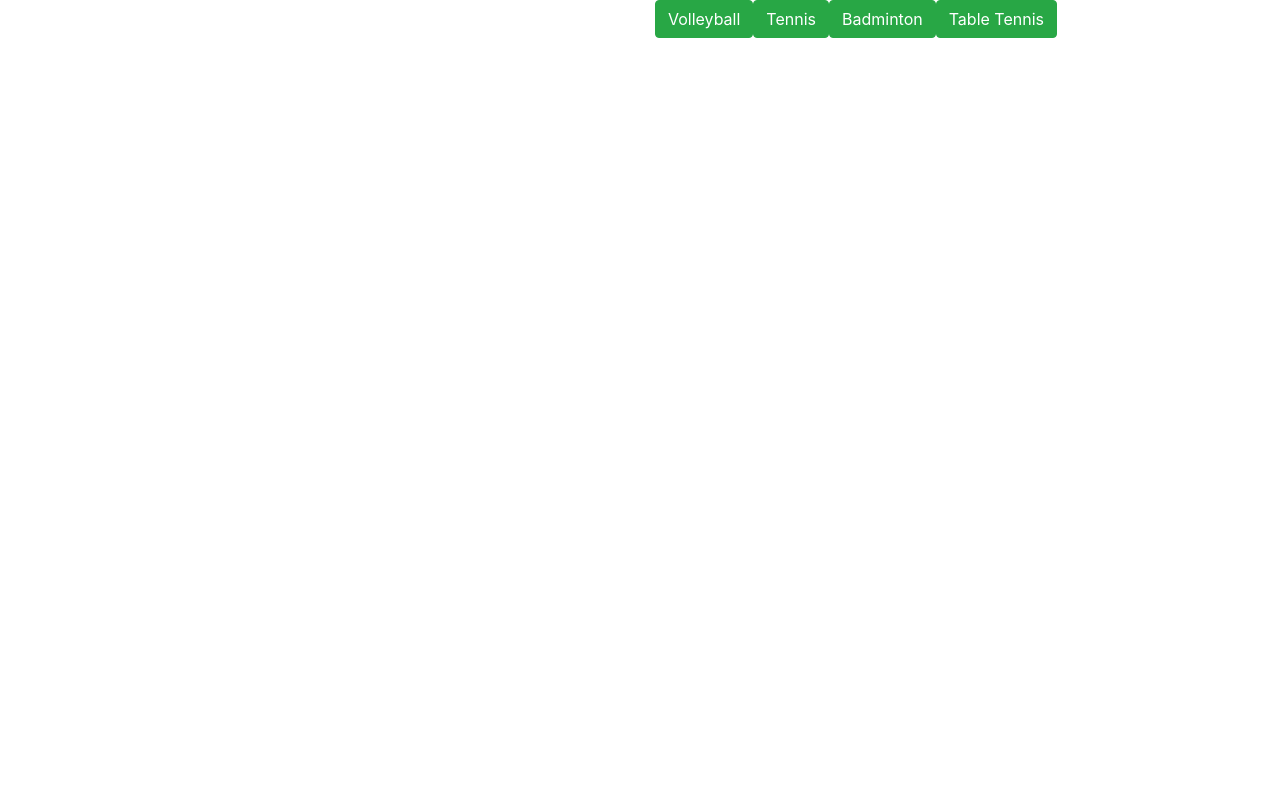
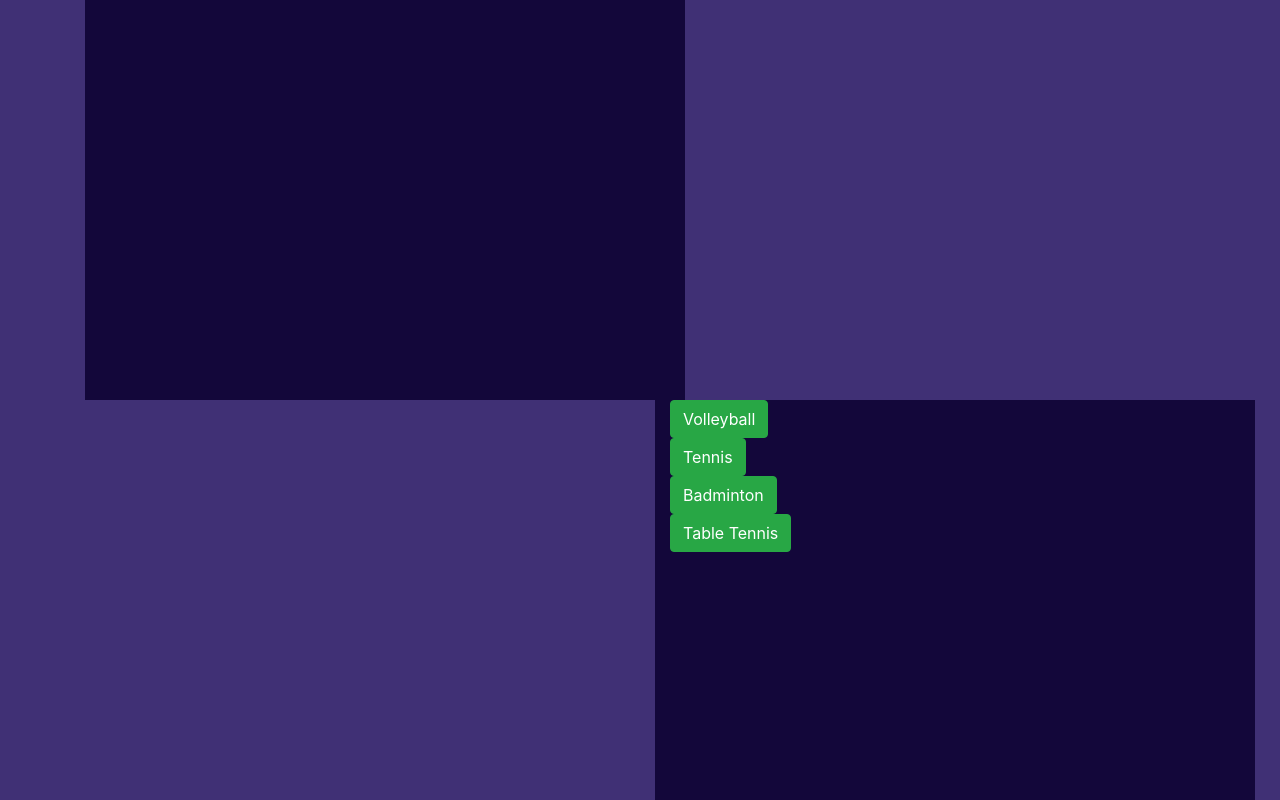
Before and after one commit to quintonqt/NetApp, a React (Create React App) app: page / in a window 1280 px wide. Built offline with nearby package versions, Linux system fonts and the light colour scheme.

Commit message:
Started structure for MatchFinder

```diff
--- a/src/App.css
+++ b/src/App.css
@@ -1,38 +1,13 @@
-.App {
-  text-align: center;
+body {
+	background: #403075;
 }
 
-.App-logo {
-  height: 40vmin;
-  pointer-events: none;
+.widget {
+	background: #13073a;
+	color: white;
 }
 
-@media (prefers-reduced-motion: no-preference) {
-  .App-logo {
-    animation: App-logo-spin infinite 20s linear;
-  }
+.score-widget {
+	width: 600px;
+	height: 400px;
 }
-
-.App-header {
-  background-color: #282c34;
-  min-height: 100vh;
-  display: flex;
-  flex-direction: column;
-  align-items: center;
-  justify-content: center;
-  font-size: calc(10px + 2vmin);
-  color: white;
-}
-
-.App-link {
-  color: #61dafb;
-}
-
-@keyframes App-logo-spin {
-  from {
-    transform: rotate(0deg);
-  }
-  to {
-    transform: rotate(360deg);
-  }
-}
--- a/src/App.js
+++ b/src/App.js
@@ -42,7 +42,7 @@ class App extends React.Component {
 
 class MatchFinder extends React.Component {
 	render() {
-		return <div></div>;
+		return <div className="widget score-widget"></div>;
 	}
 }
 
@@ -75,8 +75,9 @@ class SportSelector extends React.Component {
 		return this.state.activated ? (
 			<Scoreboard sportName={this.state.selected} />
 		) : (
-			<div>
+			<div className="widget score-widget">
 				{this.state.options.map((item) => (
+					<Col md="12">
 						<button
 							type="button"
 							className="btn btn-success"
@@ -86,6 +87,7 @@ class SportSelector extends React.Component {
 						>
 							{item.sport}
 						</button>
+					</Col>
 				))}
 			</div>
 		);
@@ -116,7 +118,7 @@ class Scoreboard extends React.Component {
 
 	render() {
 		return (
-			<div id="scorecard">
+			<div id="scorecard" className="widget score-widget">
 				<h1>Score</h1>
 				<p id="sport-name">{this.props.sportName}</p>
 				<Row>
```
Lines whose indentation alone changed are shown as unchanged.
